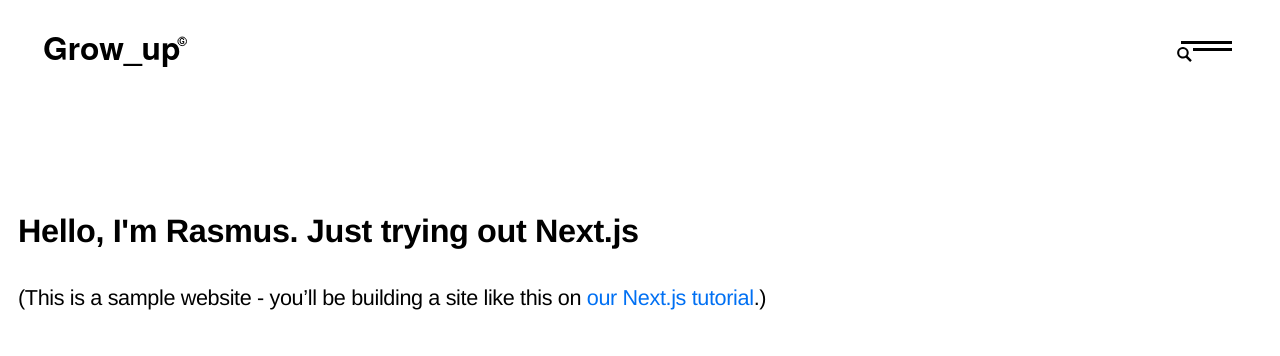
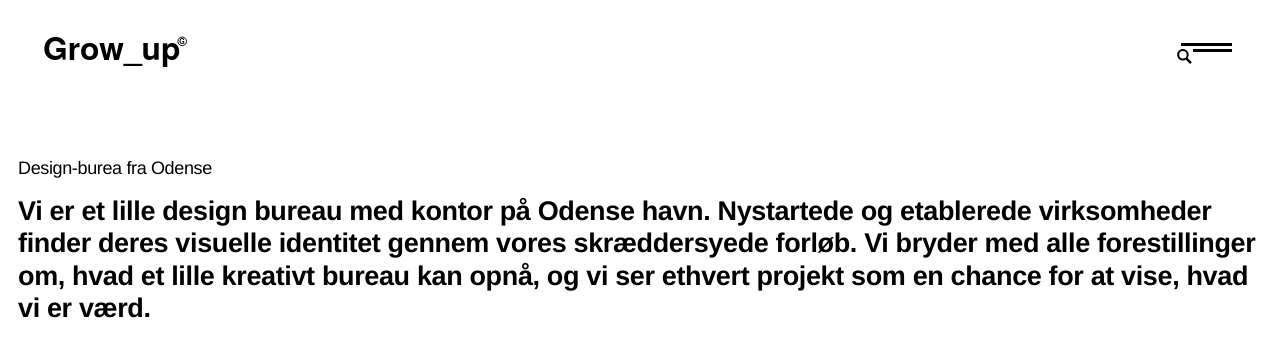
Before and after one commit to growup-studio/nextjs-blog, a Next.js app: page / in a window 1280 px wide. Shown: the top 356 px of the page. Built offline with nearby package versions, Linux system fonts and the light colour scheme.

Commit message:
fourth commit -typography

```diff
--- a/pages/_app.js
+++ b/pages/_app.js
@@ -1,4 +1,5 @@
 import '../styles/global.css'
+import '../styles/typography.css'
 
 function App({ Component, pageProps }) {
   return <Component {...pageProps} />
--- a/pages/index.js
+++ b/pages/index.js
@@ -5,11 +5,10 @@ import Link from 'next/link'
 function Home() {
   return (
     <Layout home>
-          <section className={utilStyles.headingMd}>
-            <h1>Hello, I'm Rasmus. Just trying out Next.js</h1>
-            <p>
-              (This is a sample website - you’ll be building a site like this on{' '}
-              <a href="https://nextjs.org/learn">our Next.js tutorial</a>.)
+          <section>
+            <h1 className={utilStyles.headingS}>Design-burea fra Odense</h1>
+            <p className={utilStyles.headingL}>
+                Vi er et lille design bureau med kontor på Odense havn. Nystartede og etablerede virksomheder finder deres visuelle identitet gennem vores skræddersyede forløb. Vi bryder med alle forestillinger om, hvad et lille kreativt bureau kan opnå, og vi ser ethvert projekt som en chance for at vise, hvad vi er værd.
             </p>
           </section>
     </Layout>
--- a/styles/global.css
+++ b/styles/global.css
@@ -6,7 +6,7 @@ body {
     font-size: 18px;
     font-weight: 300;
     letter-spacing: -.02em;
-    line-height: 1.6;
+    line-height: 1.2;
     margin: 0;
     overflow-x: hidden;
     padding: 0;
--- a/styles/layout.module.scss
+++ b/styles/layout.module.scss
@@ -1,5 +1,5 @@
 .main {
     background-color: var(--white);
     margin: 0;
-    padding: 10rem 1rem 0;
+    padding: 8rem 1rem 0;
 }
--- /dev/null
+++ b/styles/typography.css
@@ -0,0 +1,3 @@
+h1, h2, h3, h4, h5, h6 {
+    line-height: 1;
+}
--- a/styles/utils.module.css
+++ b/styles/utils.module.css
@@ -1,28 +1,23 @@
-.heading2Xl {
-  font-size: 2.5rem;
-  line-height: 1.2;
+.headingXl {
+  font-size: 5em;
   font-weight: 800;
   letter-spacing: -0.05rem;
   margin: 1rem 0;
 }
 
-.headingXl {
-  font-size: 2rem;
-  line-height: 1.3;
+.headingL {
+  font-size: 1.5em;
   font-weight: 800;
-  letter-spacing: -0.05rem;
-  margin: 1rem 0;
-}
-
-.headingLg {
-  font-size: 1.5rem;
-  line-height: 1.4;
   margin: 1rem 0;
 }
 
 .headingMd {
-  font-size: 1.2rem;
-  line-height: 1.5;
+  font-size: 1.2em;
+}
+
+.headingS {
+  font-size: 1em;
+  font-weight: 300;
 }
 
 .borderCircle {
```
